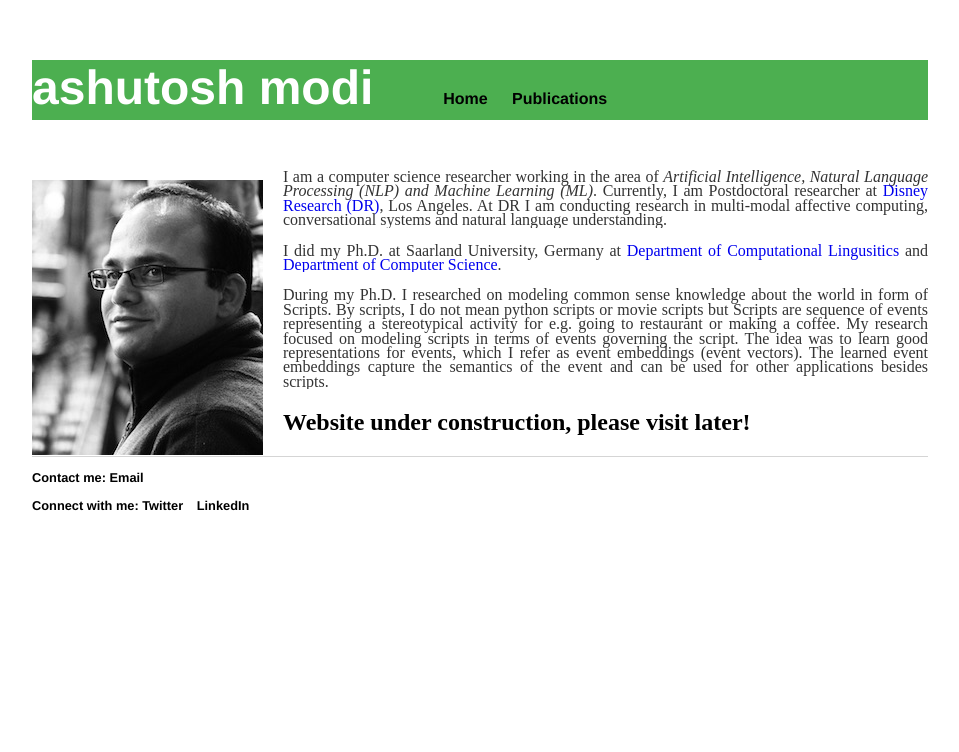
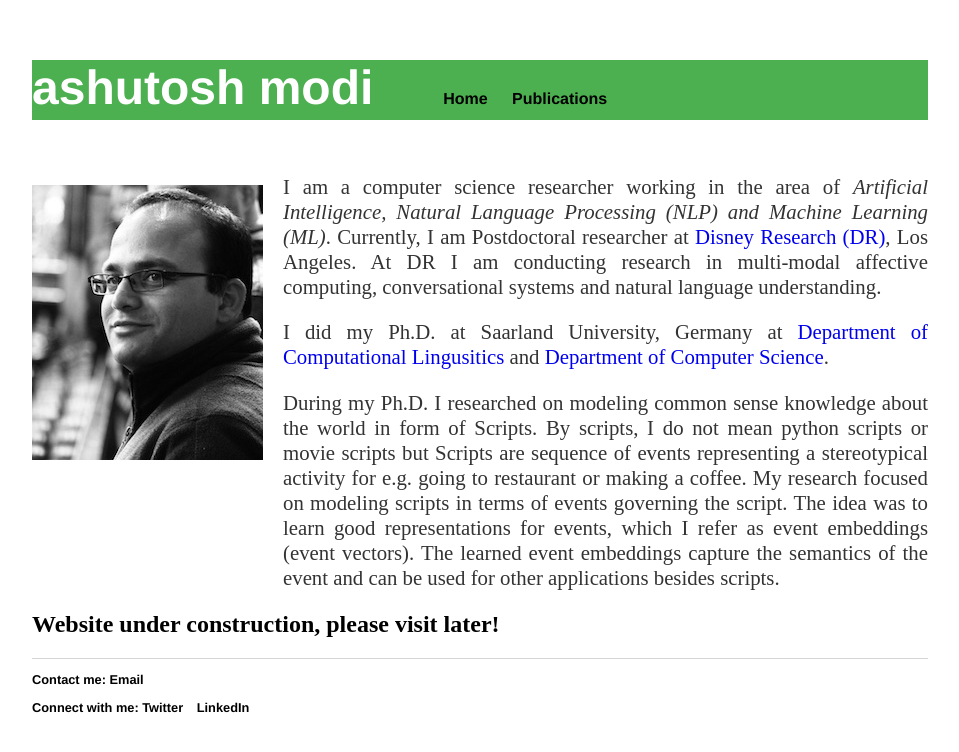
Before and after one commit to ashutosh-modi/ashutosh-modi.github.io, a Jekyll site: the page built from index.html, in a window 1280 px wide. Shown: the top 752 px of the page, without its empty margins (160-1119 px from the left). Built offline with Jekyll 4.4.1, drawn with Linux system fonts in a browser that asks for light colours.

Commit message:
Update main.css

```diff
--- a/css/main.css
+++ b/css/main.css
@@ -58,8 +58,8 @@ h1 {
     font-family:'Helvetica', 'Arial', 'Sans-Serif';
 }
 p {
-    font-size: 1em;
-    line-height: 0.9em;
+    font-size: 1.3em;
+    line-height: 1.2em;
     color: #333;
     margin-left: 220px;
     overflow:auto;
```
